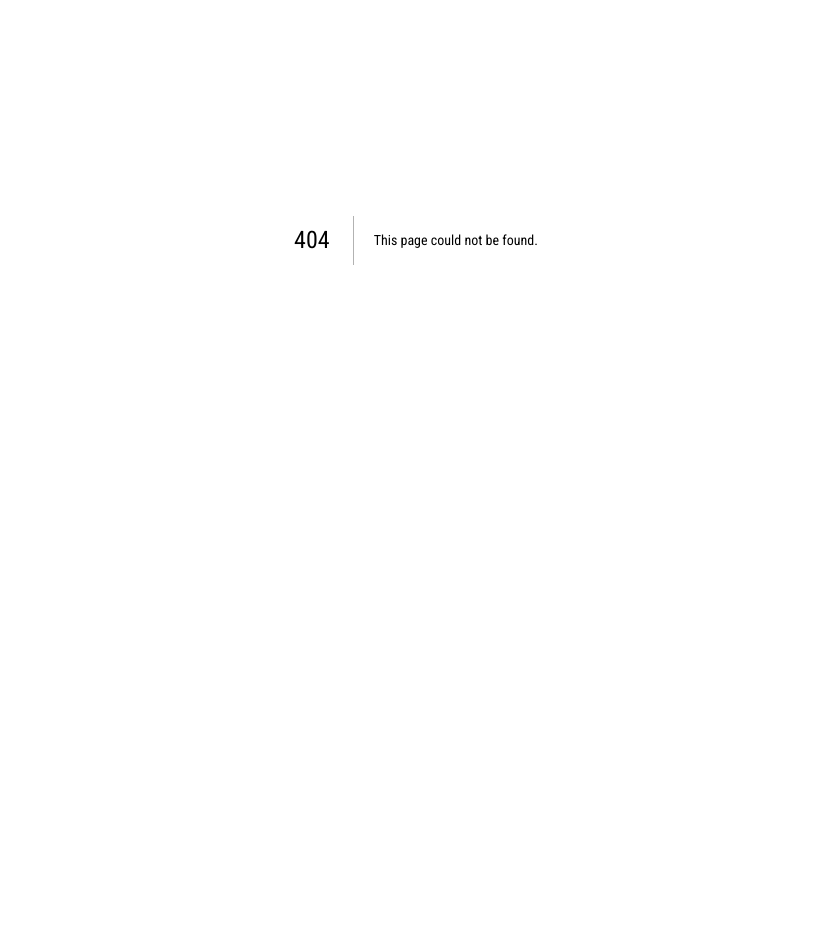
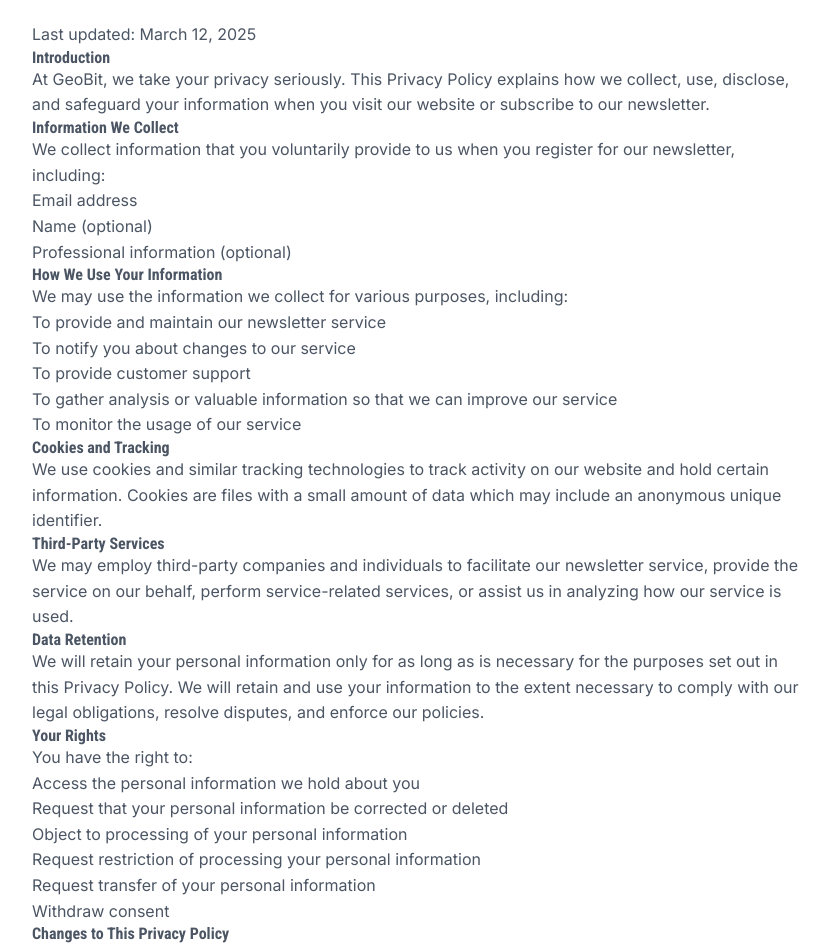
Before and after one commit to szilarddenes/geobit, a Next.js app: page /privacy in a window 1280 px wide. Before the commit this address had no page. Shown: the part 160-1106 px from the top of the page, without its empty margins (224-1054 px from the left). Before the commit the page ends 800 px from the top, so only its background shows below. Built offline with nearby package versions, Linux system fonts and the light colour scheme.

Commit message:
Create privacy policy page to match TLDR.tech style

```diff
--- /dev/null
+++ b/src/pages/privacy.js
@@ -0,0 +1,89 @@
+import Layout from '@/components/layout/Layout';
+
+export default function Privacy() {
+  return (
+    <Layout
+      title="Privacy Policy - GeoBit"
+      description="Privacy policy and data handling practices for GeoBit newsletter"
+    >
+      <div className="container mx-auto px-4 py-12">
+        <div className="max-w-3xl mx-auto">
+          <h1 className="text-3xl font-bold text-gray-900 mb-6">
+            Privacy Policy
+          </h1>
+
+          <div className="prose prose-lg max-w-none text-gray-600">
+            <p className="lead">
+              Last updated: March 12, 2025
+            </p>
+
+            <h2>Introduction</h2>
+            <p>
+              At GeoBit, we take your privacy seriously. This Privacy Policy explains how we collect, use, disclose, and safeguard your information when you visit our website or subscribe to our newsletter.
+            </p>
+
+            <h2>Information We Collect</h2>
+            <p>
+              We collect information that you voluntarily provide to us when you register for our newsletter, including:
+            </p>
+            <ul>
+              <li>Email address</li>
+              <li>Name (optional)</li>
+              <li>Professional information (optional)</li>
+            </ul>
+
+            <h2>How We Use Your Information</h2>
+            <p>
+              We may use the information we collect for various purposes, including:
+            </p>
+            <ul>
+              <li>To provide and maintain our newsletter service</li>
+              <li>To notify you about changes to our service</li>
+              <li>To provide customer support</li>
+              <li>To gather analysis or valuable information so that we can improve our service</li>
+              <li>To monitor the usage of our service</li>
+            </ul>
+
+            <h2>Cookies and Tracking</h2>
+            <p>
+              We use cookies and similar tracking technologies to track activity on our website and hold certain information. Cookies are files with a small amount of data which may include an anonymous unique identifier.
+            </p>
+
+            <h2>Third-Party Services</h2>
+            <p>
+              We may employ third-party companies and individuals to facilitate our newsletter service, provide the service on our behalf, perform service-related services, or assist us in analyzing how our service is used.
+            </p>
+
+            <h2>Data Retention</h2>
+            <p>
+              We will retain your personal information only for as long as is necessary for the purposes set out in this Privacy Policy. We will retain and use your information to the extent necessary to comply with our legal obligations, resolve disputes, and enforce our policies.
+            </p>
+
+            <h2>Your Rights</h2>
+            <p>
+              You have the right to:
+            </p>
+            <ul>
+              <li>Access the personal information we hold about you</li>
+              <li>Request that your personal information be corrected or deleted</li>
+              <li>Object to processing of your personal information</li>
+              <li>Request restriction of processing your personal information</li>
+              <li>Request transfer of your personal information</li>
+              <li>Withdraw consent</li>
+            </ul>
+
+            <h2>Changes to This Privacy Policy</h2>
+            <p>
+              We may update our Privacy Policy from time to time. We will notify you of any changes by posting the new Privacy Policy on this page and updating the "Last updated" date.
+            </p>
+
+            <h2>Contact Us</h2>
+            <p>
+              If you have any questions about this Privacy Policy, please contact us at privacy@geobit.tech
+            </p>
+          </div>
+        </div>
+      </div>
+    </Layout>
+  );
+}
```
